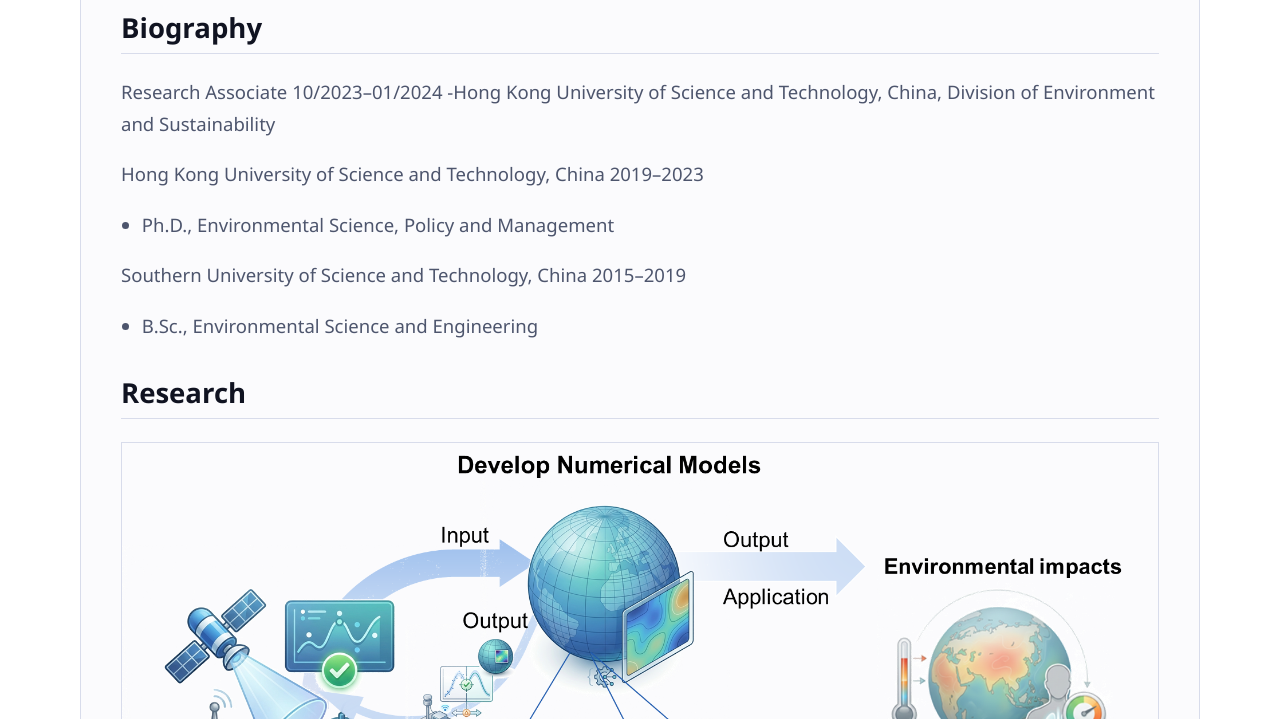
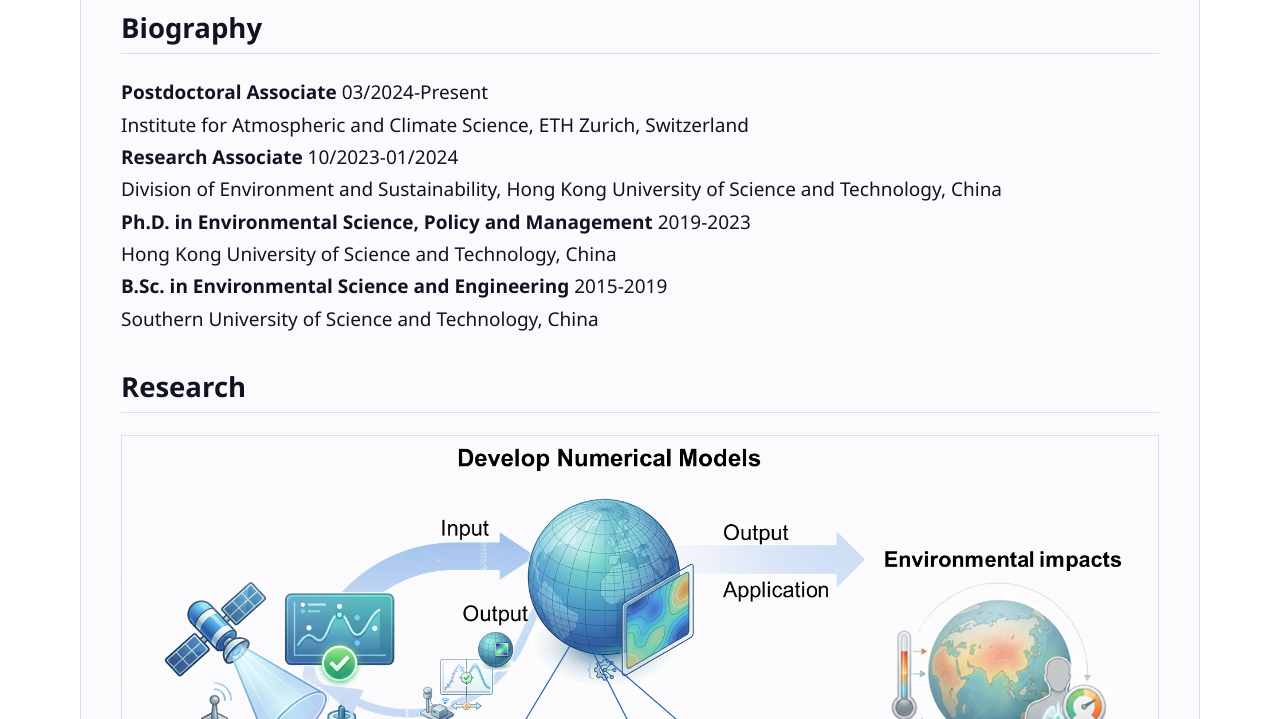
Before and after one commit to LianHeng-Li/Website, a Jekyll site: the page built from home/index.md, in a window 1280 px wide and 900 px high, scrolled down 713 px, cut to the strip 181-900 px from the top of the window. Built offline with Jekyll 4.4.1, drawn with Linux system fonts in a browser that asks for light colours; some of the changed text lies outside the part shown.

Commit message:
Add files via upload

```diff
--- a/home/index.md
+++ b/home/index.md
@@ -30,14 +30,39 @@ hero_text: Postdoctoral Associate at the Institute for Atmospheric and Climate S
 
 ## Biography
 
-Research Associate                                                                                                                       10/2023–01/2024
--Hong Kong University of Science and Technology, China, Division of Environment and Sustainability
+<div class="bio-list">
+  <div class="bio-entry">
+    <div class="bio-main">
+      <strong>Postdoctoral Associate</strong>
+      <span>03/2024-Present</span>
+    </div>
+    <div class="bio-sub">Institute for Atmospheric and Climate Science, ETH Zurich, Switzerland</div>
+  </div>
 
-Hong Kong University of Science and Technology, China                                                                                    2019–2023
-- Ph.D., Environmental Science, Policy and Management
+  <div class="bio-entry">
+    <div class="bio-main">
+      <strong>Research Associate</strong>
+      <span>10/2023-01/2024</span>
+    </div>
+    <div class="bio-sub">Division of Environment and Sustainability, Hong Kong University of Science and Technology, China</div>
+  </div>
 
-Southern University of Science and Technology, China                                                                                     2015–2019
-- B.Sc., Environmental Science and Engineering
+  <div class="bio-entry">
+    <div class="bio-main">
+      <strong>Ph.D. in Environmental Science, Policy and Management</strong>
+      <span>2019-2023</span>
+    </div>
+    <div class="bio-sub">Hong Kong University of Science and Technology, China</div>
+  </div>
+
+  <div class="bio-entry">
+    <div class="bio-main">
+      <strong>B.Sc. in Environmental Science and Engineering</strong>
+      <span>2015-2019</span>
+    </div>
+    <div class="bio-sub">Southern University of Science and Technology, China</div>
+  </div>
+</div>
 
 ## Research
 
@@ -72,10 +97,6 @@ Southern University of Science and Technology, China
   </div>
   <div class="home-news-item">
     <img class="news-marker" src="{{ '/images/news-phoenix-marker.png' | relative_url }}" alt="">
-    <div><span class="news-date">2025</span> Presented work on global impacts of organic aerosol phase state at the European GEOS-Chem Meeting, the Atmospheric Chemistry GRS/GRC, and EGU General Assembly.</div>
-  </div>
-  <div class="home-news-item">
-    <img class="news-marker" src="{{ '/images/news-phoenix-marker.png' | relative_url }}" alt="">
     <div><span class="news-date">2025</span> <em>Science</em> published "Nitrogen dominates global atmospheric organic aerosol absorption."</div>
   </div>
   <div class="home-news-item">
@@ -84,23 +105,7 @@ Southern University of Science and Technology, China
   </div>
   <div class="home-news-item">
     <img class="news-marker" src="{{ '/images/news-phoenix-marker.png' | relative_url }}" alt="">
-    <div><span class="news-date">Dec 2024</span> Presented on the global impacts of organic aerosol phase state at the AGU Fall Meeting.</div>
-  </div>
-  <div class="home-news-item">
-    <img class="news-marker" src="{{ '/images/news-phoenix-marker.png' | relative_url }}" alt="">
-    <div><span class="news-date">Mar 2024</span> Joined ETH Zurich as a Postdoctoral Associate in the Institute for Atmospheric and Climate Science.</div>
-  </div>
-  <div class="home-news-item">
-    <img class="news-marker" src="{{ '/images/news-phoenix-marker.png' | relative_url }}" alt="">
-    <div><span class="news-date">Oct 2023</span> Worked as a Research Associate at the Hong Kong University of Science and Technology.</div>
-  </div>
-  <div class="home-news-item">
-    <img class="news-marker" src="{{ '/images/news-phoenix-marker.png' | relative_url }}" alt="">
-    <div><span class="news-date">2023</span> <em>National Science Review</em> published work on the contributions of organic nitrogen aerosols to global atmospheric nitrogen deposition.</div>
-  </div>
-  <div class="home-news-item">
-    <img class="news-marker" src="{{ '/images/news-phoenix-marker.png' | relative_url }}" alt="">
-    <div><span class="news-date">2021</span> <em>Environmental Science &amp; Technology</em> published work on atmospheric levoglucosan degradation and biomass-burning source attribution.</div>
+    <div><span class="news-date">2025</span> Presented at European GEOS-Chem Meeting, Atmospheric Chemistry GRS/GRC, and EGU General Assembly.</div>
   </div>
 </div>
 
```
